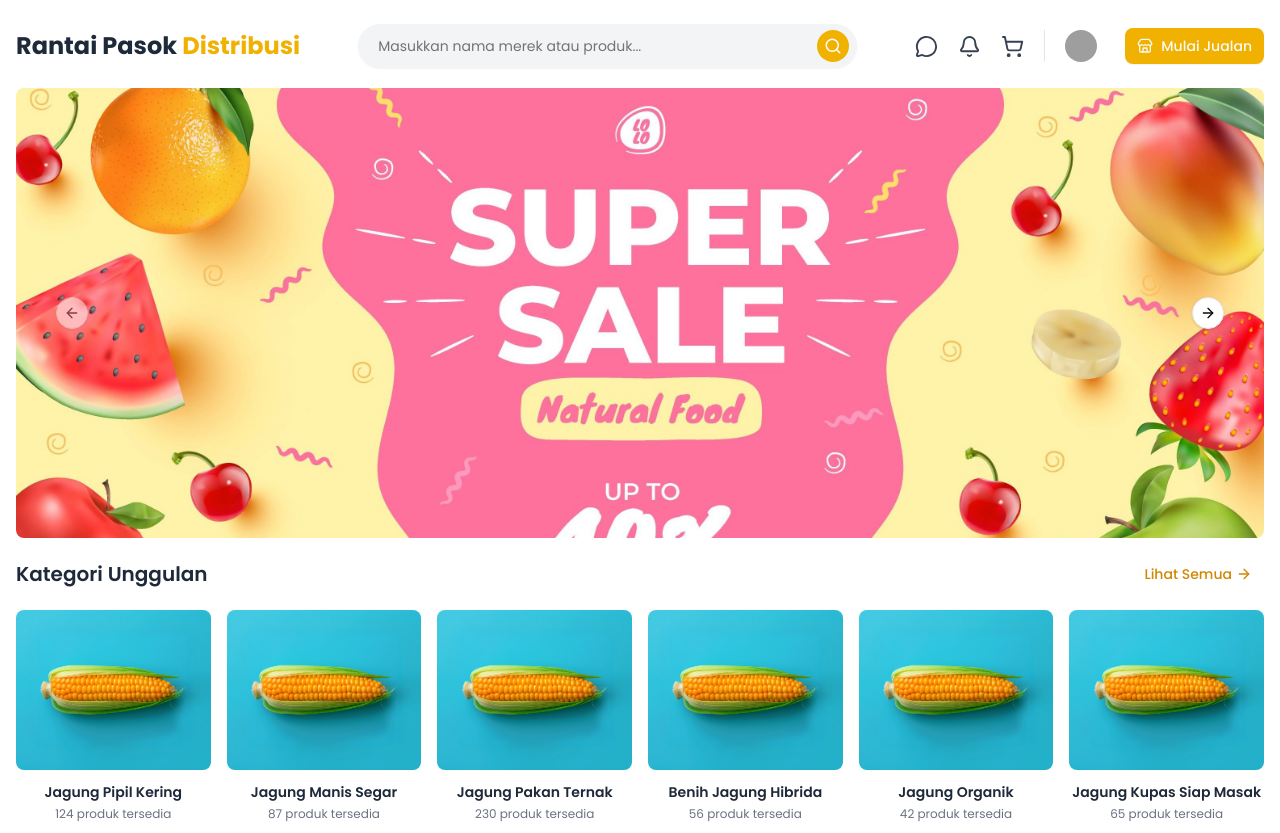
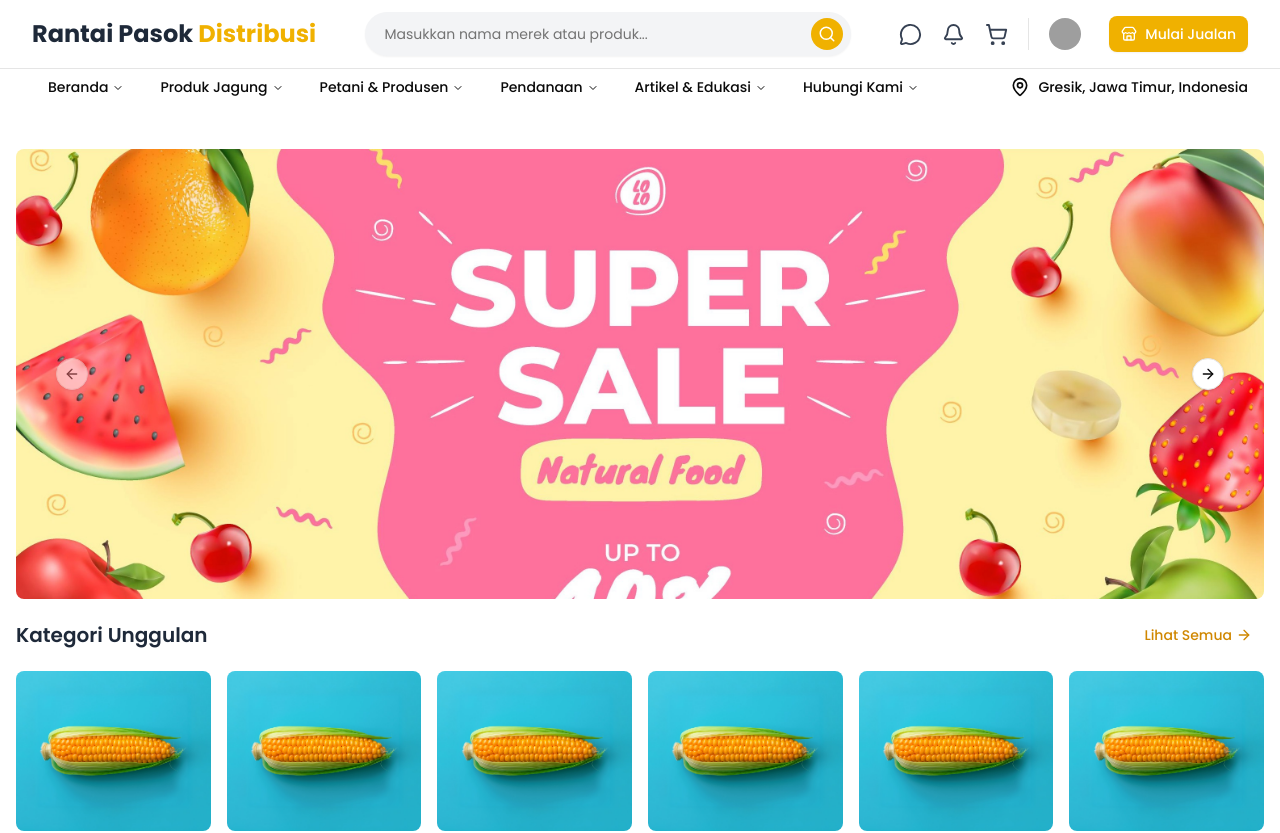
Before and after one commit to SyariefHayat/rantaiPasokDistribusi, a React (Vite) app: page /mart in a window 1280 px wide. Shown: the top 833 px of the page. Built offline with nearby package versions, Linux system fonts and the light colour scheme; grey boxes are pictures that could not be loaded.

Commit message:
update: navbar mart ui

```diff
--- a/src/components/layouts/MartLayout.jsx
+++ b/src/components/layouts/MartLayout.jsx
@@ -1,9 +1,11 @@
 import React from 'react'
 import FooterSection from '@/pages/landing/FooterSection'
+import Navbar from '../modules/mart/Navbar'
 
 const MartLayout = ({ children }) => {
     return (
         <div className="w-full h-full font-Poppins">
+            <Navbar />
             <div className="max-w-7xl mx-auto px-4 py-6">
                 {children}
             </div>
--- a/src/components/modules/mart/Navbar.jsx
+++ b/src/components/modules/mart/Navbar.jsx
@@ -1,5 +1,17 @@
 import React from 'react'
-import { Store } from 'lucide-react'
+import { MapPin, Store } from 'lucide-react'
+import { useNavigate } from 'react-router-dom'
+
+import {
+    NavigationMenu,
+    NavigationMenuContent,
+    NavigationMenuIndicator,
+    NavigationMenuItem,
+    NavigationMenuLink,
+    NavigationMenuList,
+    NavigationMenuTrigger,
+    NavigationMenuViewport,
+} from "@/components/ui/navigation-menu"
 
 import NavCart from './NavCart'
 import NavMessage from './NavMessage'
@@ -8,15 +20,18 @@ import NavProfile from './NavProfile'
 import { Button } from '@/components/ui/button'
 import NavNotification from './NavNotification'
 import { Separator } from "@/components/ui/separator"
-import { useNavigate } from 'react-router-dom'
 
 const Navbar = () => {
     const navigate = useNavigate();
 
     return (
-        <header className="flex items-center justify-between mb-5 bg-white">
+        <header className="flex flex-col mb-5 sticky top-0 z-50 bg-white">
+            {/* Top Navbar */}
+            <div className="flex items-center justify-between px-8 py-3 border-b">
                 <a href="/" className="flex items-center space-x-2 hover:opacity-80 transition-all">
-                <h1 className="text-2xl font-bold text-gray-800">Rantai Pasok <span className="text-yellow-500">Distribusi</span></h1>
+                    <h1 className="text-2xl font-bold text-gray-800">
+                        Rantai Pasok <span className="text-yellow-500">Distribusi</span>
+                    </h1>
                 </a>
 
                 <SearchComp />
@@ -25,15 +40,61 @@ const Navbar = () => {
                     <NavMessage />
                     <NavNotification />
                     <NavCart />
-
                     <Separator orientation="vertical" />
-
                     <NavProfile />
 
-                <Button className="bg-yellow-500 cursor-pointer" onClick={() => navigate("/create/store")}>
-                    <Store/>
+                    <Button className="bg-yellow-500 hover:bg-yellow-400 text-white flex items-center gap-2" onClick={() => navigate("/create/store")}>
+                        <Store size={18} />
                         Mulai Jualan
                     </Button>
+                </div>
+            </div>
+
+            <div className="flex items-center justify-between px-8">
+                <NavigationMenu>
+                    <NavigationMenuList>
+                        <NavigationMenuItem>
+                            <NavigationMenuTrigger>Beranda</NavigationMenuTrigger>
+                            <NavigationMenuContent>
+                                <NavigationMenuLink>Link</NavigationMenuLink>
+                            </NavigationMenuContent>
+                        </NavigationMenuItem>
+                        <NavigationMenuItem>
+                            <NavigationMenuTrigger>Produk Jagung</NavigationMenuTrigger>
+                            <NavigationMenuContent>
+                                <NavigationMenuLink>Semua Produk</NavigationMenuLink>
+                                <NavigationMenuLink>Jagung Konsumsi</NavigationMenuLink>
+                                <NavigationMenuLink>Jagung Pakan</NavigationMenuLink>
+                                <NavigationMenuLink>Jagung Pipilan Kering</NavigationMenuLink>
+                            </NavigationMenuContent>
+                        </NavigationMenuItem>
+                        <NavigationMenuItem>
+                            <NavigationMenuTrigger>Petani & Produsen</NavigationMenuTrigger>
+                            <NavigationMenuContent>
+                                <NavigationMenuLink>Direktori Petani</NavigationMenuLink>
+                                <NavigationMenuLink>Info Latar Belakang Petani</NavigationMenuLink>
+                            </NavigationMenuContent>
+                        </NavigationMenuItem>
+                        <NavigationMenuItem>
+                            <NavigationMenuTrigger>Pendanaan</NavigationMenuTrigger>
+                            <NavigationMenuContent>
+                                <NavigationMenuLink>Proyek Pendanaan Aktif</NavigationMenuLink>
+                                <NavigationMenuLink>Impact Report</NavigationMenuLink>
+                            </NavigationMenuContent>
+                        </NavigationMenuItem>
+                        <NavigationMenuItem>
+                            <NavigationMenuTrigger>Artikel & Edukasi</NavigationMenuTrigger>
+                        </NavigationMenuItem>
+                        <NavigationMenuItem>
+                            <NavigationMenuTrigger>Hubungi Kami</NavigationMenuTrigger>
+                        </NavigationMenuItem>
+                    </NavigationMenuList>
+                </NavigationMenu>
+
+                <div className="flex items-center justify-center gap-2">
+                    <MapPin size="20" />
+                    <p className="text-sm font-medium hover:underline hover:text-blue-600 cursor-pointer">Gresik, Jawa Timur, Indonesia</p>
+                </div>
             </div>
         </header>
     )
--- a/src/pages/mart/Mart.jsx
+++ b/src/pages/mart/Mart.jsx
@@ -11,7 +11,7 @@ import MartLayout from '@/components/layouts/MartLayout'
 const Mart = () => {
     return (
         <MartLayout>
-            <Navbar />
+            {/* <Navbar /> */}
             <CarouselComp />
             <FeaturedCategory />
             <PopulerProduct />
```
Lines whose indentation alone changed are shown as unchanged.
